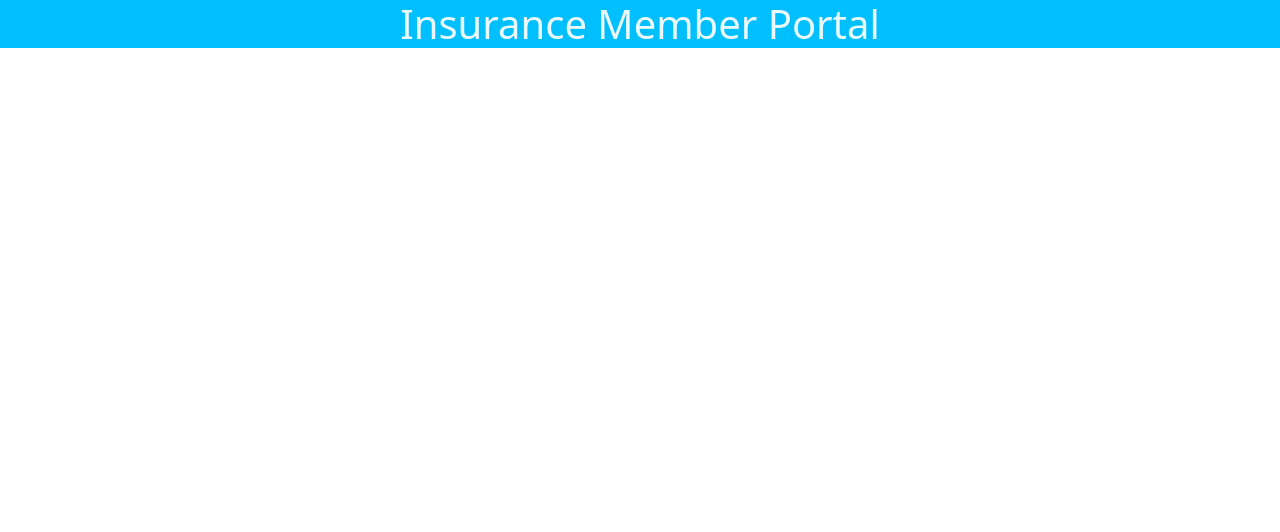
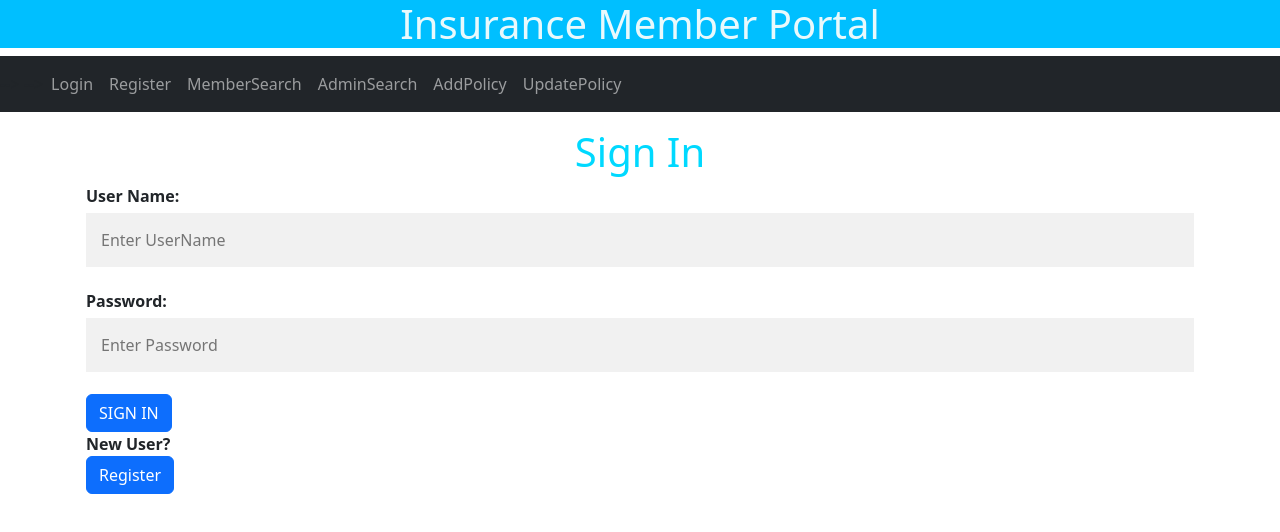
Before and after one commit to sushmagnt9/PolicySubmissionUICode, an Angular app: page /login in a window 1280 px wide. Before the commit this address led to /. Shown: the top 532 px of the page. Built offline with nearby package versions, Linux system fonts and the light colour scheme.

Commit message:
validation added

```diff
--- a/src/app/login/login.component.html
+++ b/src/app/login/login.component.html
@@ -13,6 +13,10 @@
                     <h4>Invalid UserName or Password</h4>
             </div>
 
+            <div *ngIf="EmpMsg" type = "button" class="btn btn-warning">
+                <h4>Please provide username and password</h4>
+        </div>
+
             <div class="form-group">
             <a  (click)="onSubmit()" type="button" class="btn btn-primary">SIGN IN</a>
             </div>
--- a/src/app/login/login.component.ts
+++ b/src/app/login/login.component.ts
@@ -30,6 +30,7 @@ export class LoginComponent implements OnInit {
   }
   response:any;
   ErrMsg=''
+  EmpMsg=''
   onSubmit() {
     if(this.user.UserName!='' && this.user.Password!=''){
 
@@ -60,5 +61,10 @@ export class LoginComponent implements OnInit {
         }
       )
       }
+      if(this.user.UserName=='' && this.user.Password=='')
+      {
+        this.EmpMsg = 'please provide email and password';
+        return;
+      }
 }
 }
--- a/src/app/navbar/navbar.component.html
+++ b/src/app/navbar/navbar.component.html
@@ -1,13 +1,28 @@
 <h1>Insurance Member Portal</h1>
-<!-- <nav class="navbar navbar-expand navbar-dark bg-dark"> -->
-  <!-- <button class="navbar-toggler" type="button" data-toggle="collapse" data-target="#navbarNavDropdown" aria-controls="navbarNavDropdown" aria-expanded="false" aria-label="Toggle navigation">
+<nav class="navbar navbar-expand navbar-dark bg-dark"> -->
+  <button class="navbar-toggler" type="button" data-toggle="collapse" data-target="#navbarNavDropdown" aria-controls="navbarNavDropdown" aria-expanded="false" aria-label="Toggle navigation">
     <span class="navbar-toggler-icon"></span>
   </button> -->
-  <!-- <div class="collapse navbar-collapse" id="navbarNavDropdown">
+  <div class="collapse navbar-collapse" id="navbarNavDropdown">
     <ul class="navbar-nav">
   <li class="nav-item">
     <a class="nav-link" routerLink="/login">Login</a>
   </li>
+  <li class="nav-item">
+    <a class="nav-link" routerLink="/register">Register</a>
+  </li>
+  <li class="nav-item">
+    <a class="nav-link" routerLink="/memberSearch">MemberSearch</a>
+  </li>
+  <li class="nav-item">
+    <a class="nav-link" routerLink="/adminSearch">AdminSearch</a>
+  </li>
+  <li class="nav-item">
+    <a class="nav-link" routerLink="/addpolicy">AddPolicy</a>
+  </li>
+  <li class="nav-item">
+    <a class="nav-link" routerLink="/updatepolicy">UpdatePolicy</a>
+  </li>
   </ul>
-  </div> -->
-<!-- </nav> -->
+  </div>
+</nav>
--- a/src/app/service/app-routing.module.ts
+++ b/src/app/service/app-routing.module.ts
@@ -8,7 +8,7 @@ import { MembersearchComponent } from '../membersearch/membersearch.component';
 import { RegisterComponent } from '../register/register.component';
 import { UpdatepolicyComponent } from '../updatepolicy/updatepolicy.component';
 
-const routes: Routes = [{path : '' , component : LoginComponent},
+const routes: Routes = [{path : 'login' , component : LoginComponent},
 {path : 'register' , component : RegisterComponent},
 {path : 'member' , component : MemberComponent},
 {path : 'memberSearch' , component : MembersearchComponent},
```
